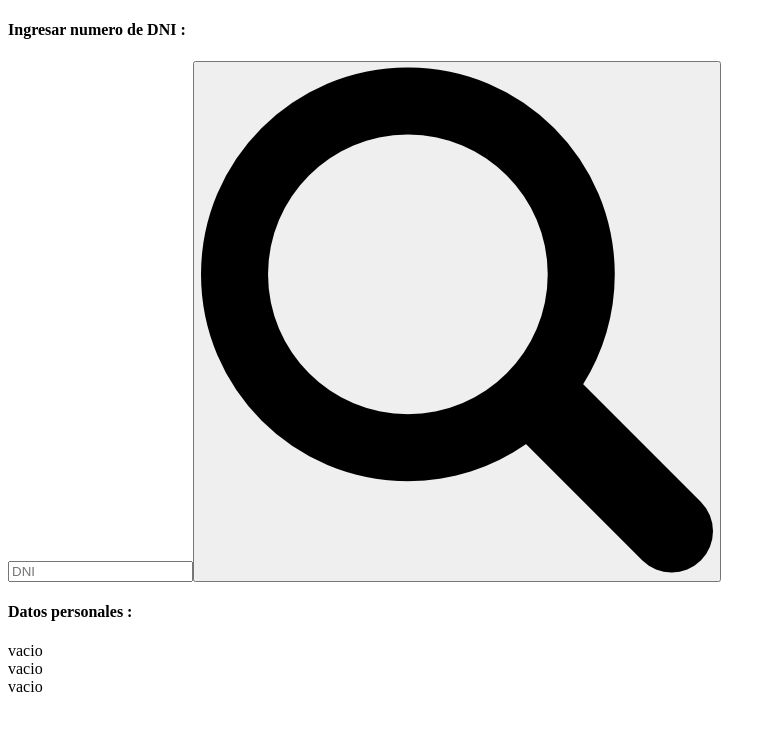
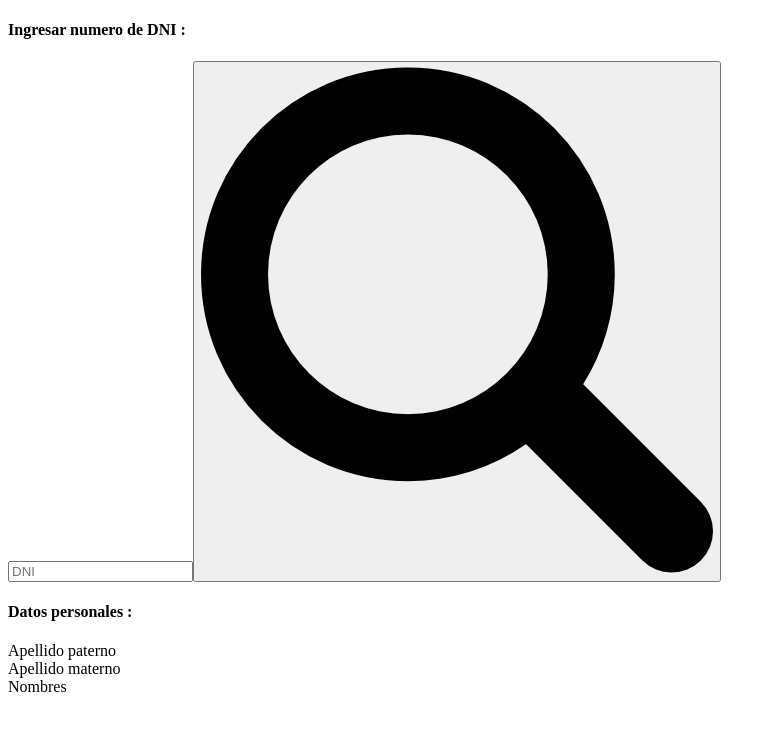
Before and after one commit to cesar-brandon/card-query-dni, a React (Vite) app: page / in a window 1280 px wide. Shown: the top 730 px of the page, without its empty margins (0-776 px from the left). Built offline with nearby package versions, Linux system fonts and the light colour scheme; the HTML template or start-up script is replaced by a standard one.

Commit message:
updated boxes

```diff
--- a/src/components/InformationUser.jsx
+++ b/src/components/InformationUser.jsx
@@ -6,9 +6,9 @@ const capitalizeFirstLetter = (string) => {
 export function EmptyInformation() {
   return (
     <>
-      <div className="input input_empty">vacio</div>
-      <div className="input input_empty">vacio</div>
-      <div className="input input_empty">vacio</div>
+      <div className="input input_empty">Apellido paterno</div>
+      <div className="input input_empty">Apellido materno</div>
+      <div className="input input_empty">Nombres</div>
     </>
   );
 }
```
